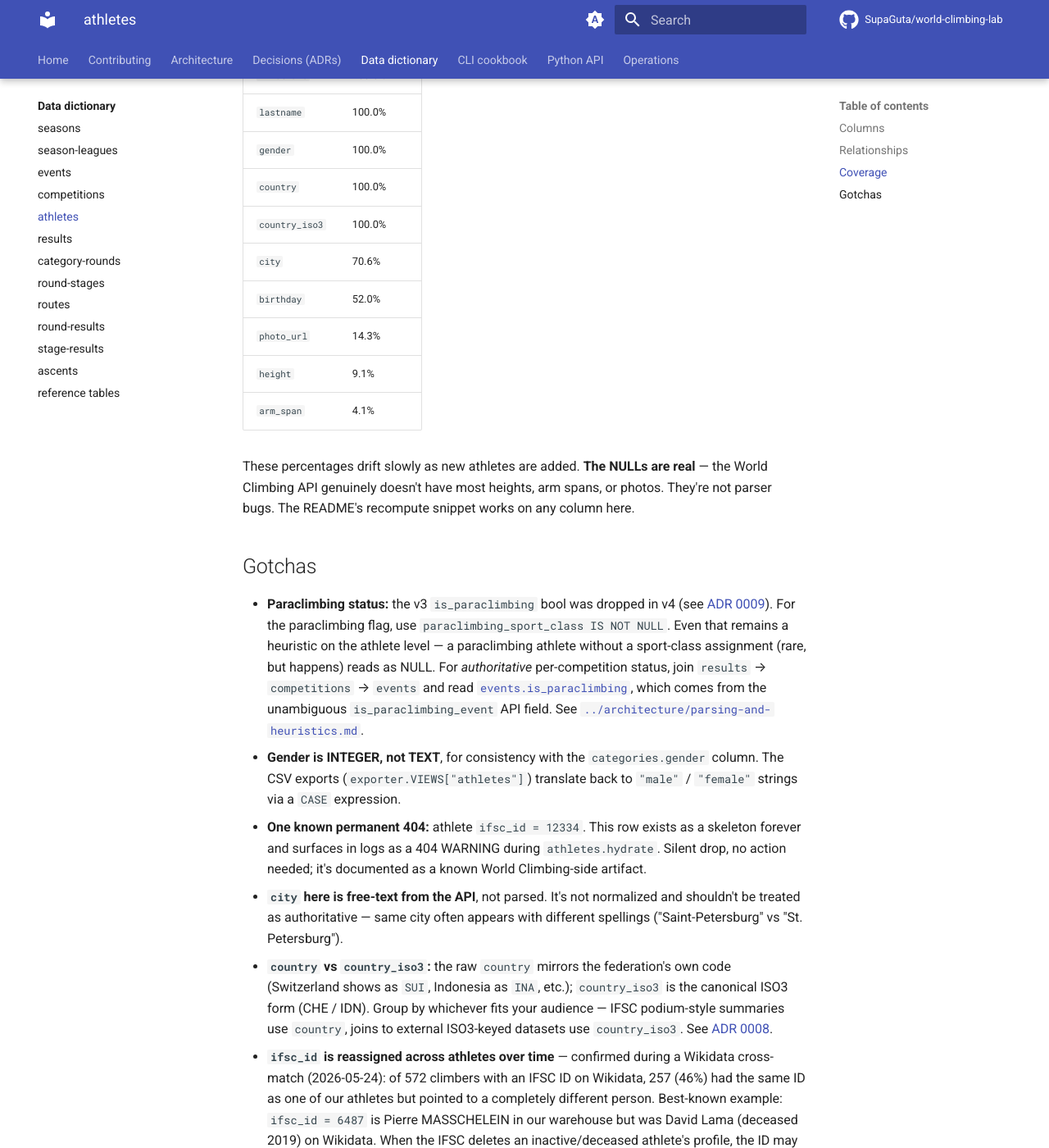
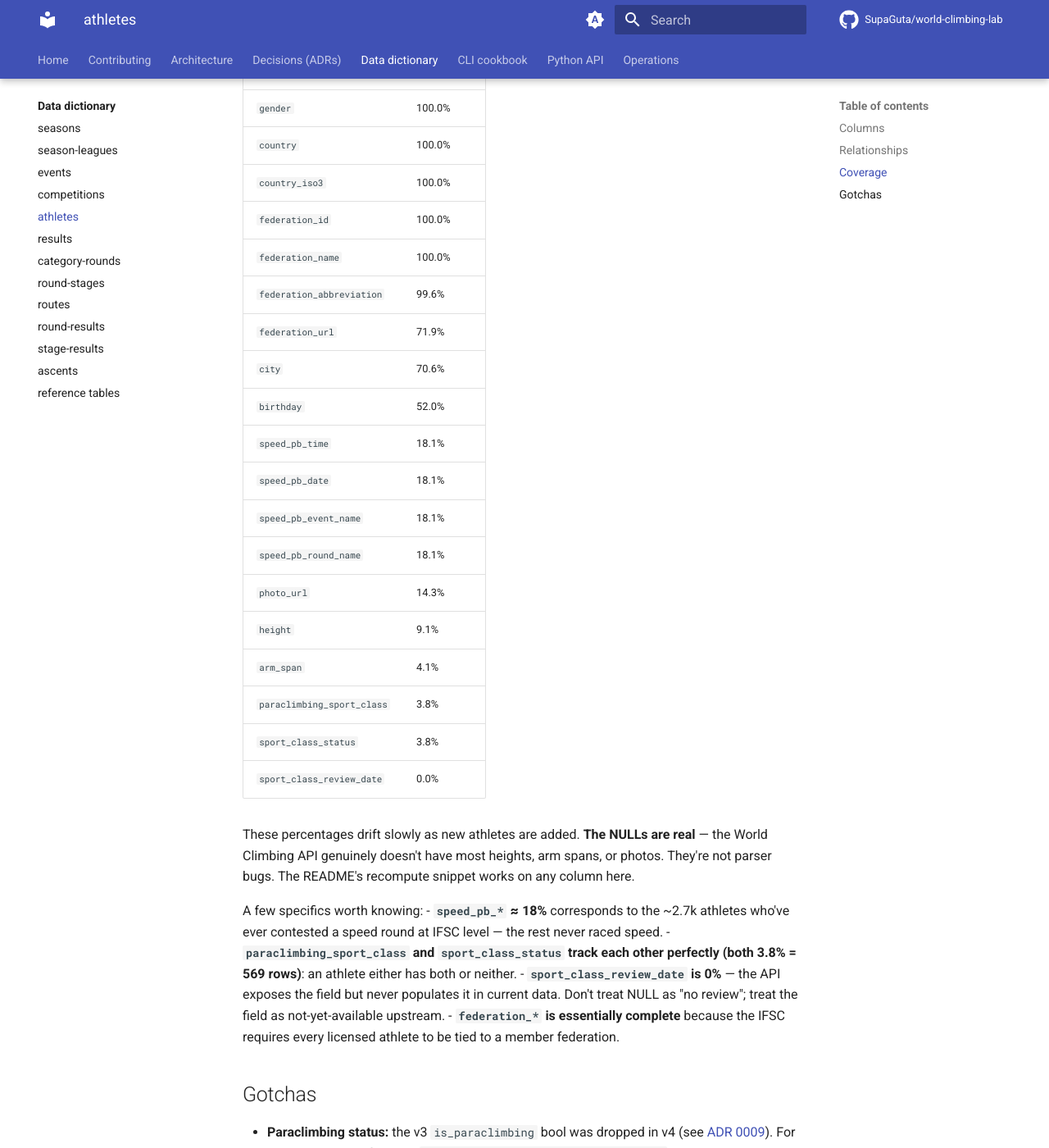
Before and after one commit to SupaGuta/ifsc-climbing-dataviz-claude, an MkDocs documentation site: the page built from docs/data-dictionary/athletes.md, in a window 1280 px wide and 1400 px high, scrolled down 2527 px. Shown: the whole window at 82% size. Built offline with MkDocs 1.6.1 and Material for MkDocs 9.7.7, drawn with Linux system fonts in a browser that asks for light colours; comment, search, counter and statistics services are not loaded; some of the changed text lies outside the part shown.

Commit message:
Refresh athletes coverage stats post-v4 re-hydrate
Measured 2026-05-25 on 14,922 hydrated rows. Adds the 11 v4 columns to
the table and four short notes for the surprising numbers (speed_pb at
~18% = actual speed competitors, sport_class_review_date at 0% = field
exposed but never populated upstream, etc.).

Co-Authored-By: Claude Opus 4.7 (1M context) <noreply@anthropic.com>

```diff
--- a/docs/data-dictionary/athletes.md
+++ b/docs/data-dictionary/athletes.md
@@ -50,30 +50,49 @@ populates during `athletes.hydrate`.
 
 ## Coverage
 
-Measured 2026-05-23 on hydrated rows only (14,922 athletes), for the
-columns that pre-date [ADR 0009](../decisions/0009-athletes-payload-expansion.md).
-Coverage for the columns added in v4 (`federation_*`, `paraclimbing_sport_class`,
-`sport_class_*`, `speed_pb_*`) is not yet measured — re-run the recompute
-snippet from the [README](README.md#recomputing-coverage) after the first
-full `wcl-data refresh`.
+Measured 2026-05-25 on hydrated rows only (14,922 athletes), after the
+post-ADR-0009 full re-hydrate.
 
-| Column            | Coverage |
-|-------------------|----------|
-| `firstname`       | 100.0%   |
-| `lastname`        | 100.0%   |
-| `gender`          | 100.0%   |
-| `country`         | 100.0%   |
-| `country_iso3`    | 100.0%   |
-| `city`            | 70.6%    |
-| `birthday`        | 52.0%    |
-| `photo_url`       | 14.3%    |
-| `height`          | 9.1%     |
-| `arm_span`        | 4.1%     |
+| Column                       | Coverage |
+|------------------------------|----------|
+| `firstname`                  | 100.0%   |
+| `lastname`                   | 100.0%   |
+| `gender`                     | 100.0%   |
+| `country`                    | 100.0%   |
+| `country_iso3`               | 100.0%   |
+| `federation_id`              | 100.0%   |
+| `federation_name`            | 100.0%   |
+| `federation_abbreviation`    |  99.6%   |
+| `federation_url`             |  71.9%   |
+| `city`                       |  70.6%   |
+| `birthday`                   |  52.0%   |
+| `speed_pb_time`              |  18.1%   |
+| `speed_pb_date`              |  18.1%   |
+| `speed_pb_event_name`        |  18.1%   |
+| `speed_pb_round_name`        |  18.1%   |
+| `photo_url`                  |  14.3%   |
+| `height`                     |   9.1%   |
+| `arm_span`                   |   4.1%   |
+| `paraclimbing_sport_class`   |   3.8%   |
+| `sport_class_status`         |   3.8%   |
+| `sport_class_review_date`    |   0.0%   |
 
 These percentages drift slowly as new athletes are added. **The NULLs are
 real** — the World Climbing API genuinely doesn't have most heights, arm spans, or
 photos. They're not parser bugs. The README's recompute snippet works on any
 column here.
+
+A few specifics worth knowing:
+- **`speed_pb_*` ≈ 18%** corresponds to the ~2.7k athletes who've ever
+  contested a speed round at IFSC level — the rest never raced speed.
+- **`paraclimbing_sport_class` and `sport_class_status` track each other
+  perfectly (both 3.8% = 569 rows)**: an athlete either has both or
+  neither.
+- **`sport_class_review_date` is 0%** — the API exposes the field but
+  never populates it in current data. Don't treat NULL as "no review";
+  treat the field as not-yet-available upstream.
+- **`federation_*` is essentially complete** because the IFSC requires
+  every licensed athlete to be tied to a member federation.
 
 ## Gotchas
 
```
